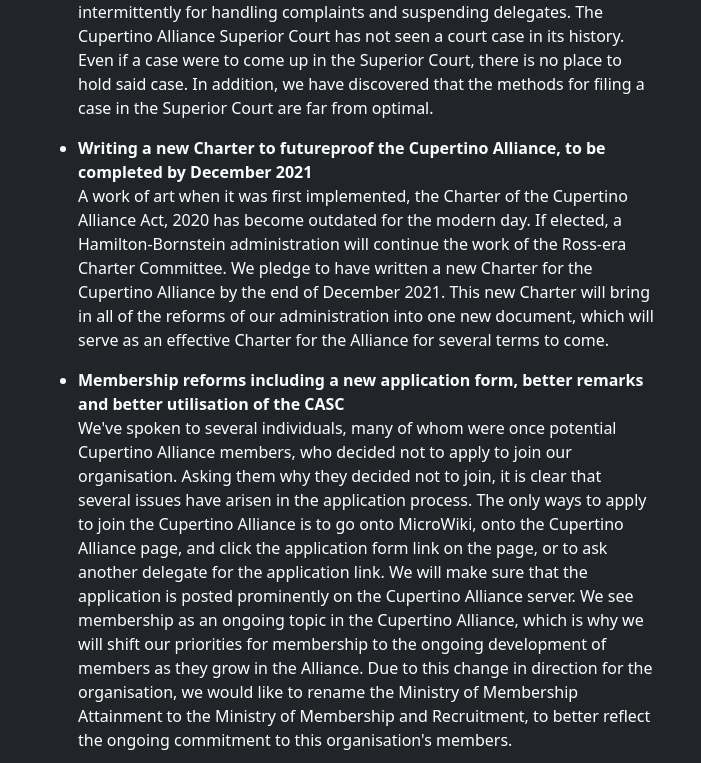
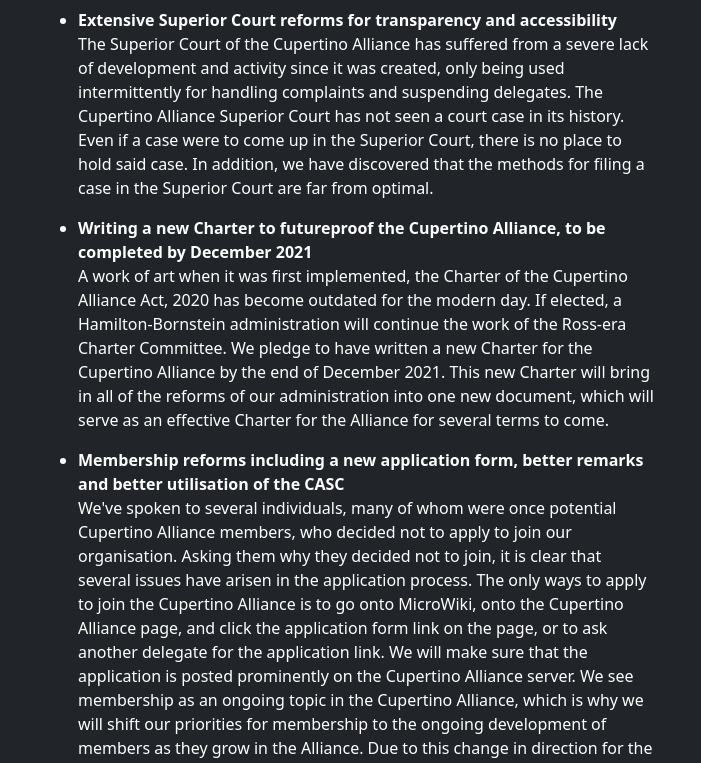
Before and after one commit to hamilton-bornstein/hamilton-bornstein.github.io, a plain HTML site: page policies/index.html in a window 1280 px wide. Shown: the part 526-1289 px from the top of the page, without its empty margins (290-991 px from the left). Drawn offline with nearby package versions, Linux system fonts and the light colour scheme.

Commit message:
Add margin to policy page

```diff
--- a/policies/index.html
+++ b/policies/index.html
@@ -26,6 +26,10 @@
           font-size: 3.5rem;
         }
       }
+
+      .margins {
+        padding: 5rem;
+      }
     </style>
     <title>Hamilton-Bornstein 2021 | Policies</title>
     <!-- Custom styles for this template -->
@@ -46,7 +50,7 @@
     </div>
   </header>
 
-  <main class="px-3">
+  <main class="px-3 margins">
     <img src='https://cdn.discordapp.com/attachments/751546608327458837/858048429527007252/hamilton_bornstein_logo.png' height="300" style="padding: 1rem;"><br>
     <h1>For the Alliance.</h1>
     <p class="lead">
```
